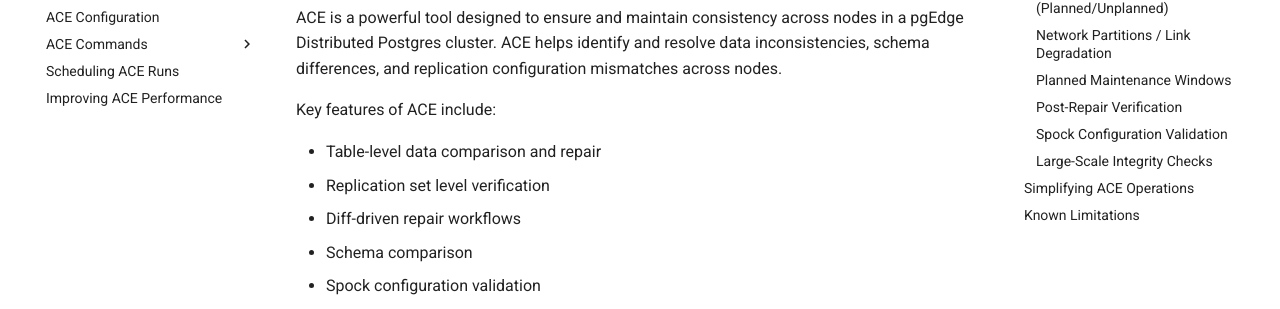
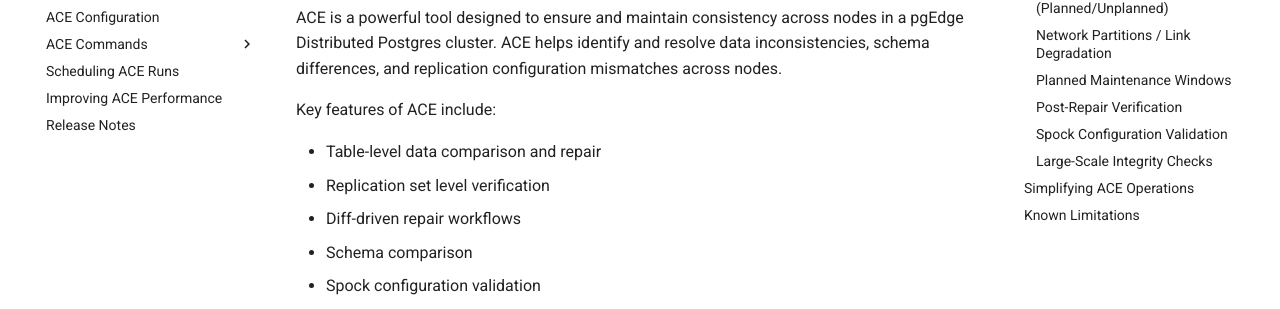
Before and after one commit to pgEdge/ace, an MkDocs documentation site: the page built from docs/index.md, in a window 1280 px wide. Shown: the part 175-484 px from the top of the page. Built offline with MkDocs 1.6.1 and Material for MkDocs 9.7.7, drawn with Linux system fonts in a browser that asks for light colours; comment, search, counter and statistics services are not loaded.

Commit message:
Setting up ACE docs to post release notes

```diff
--- a/mkdocs.yml
+++ b/mkdocs.yml
@@ -74,3 +74,4 @@ nav:
       - 'mtree-update': commands/mtree/mtree-update.md
   - Scheduling ACE Runs: scheduling.md
   - Improving ACE Performance: performance.md
+  - Release Notes: CHANGELOG.md
```
Also changed, not shown: docs/CHANGELOG.md (renamed from CHANGELOG.md).
